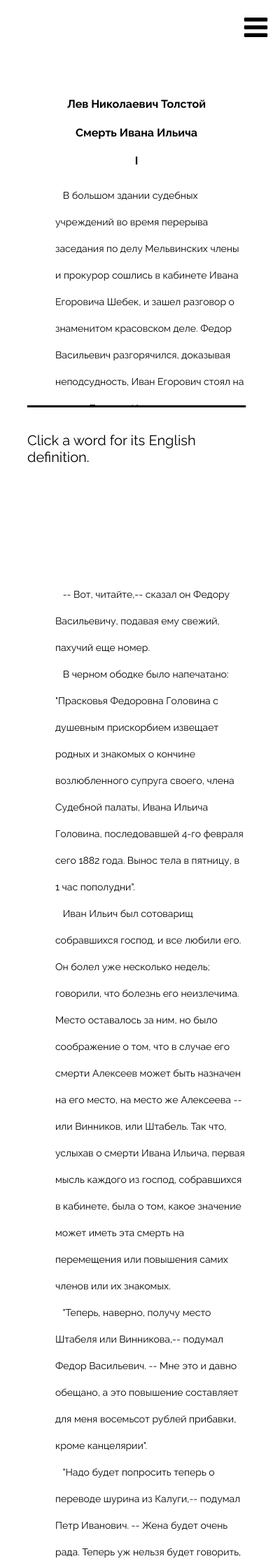
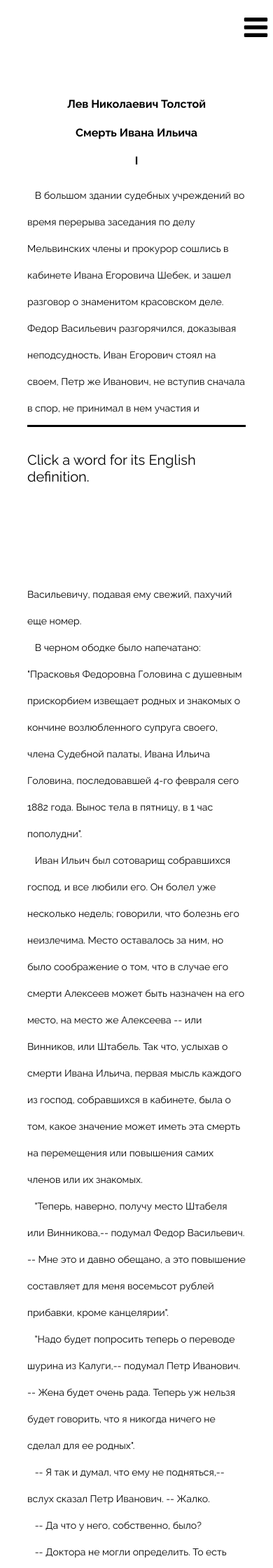
Before and after one commit to dbrosnan09/Russian-Classics-Translator, a Django app: page /dii/ in a window 390 px wide. Shown: the top 2240 px of the page at 70% size. Run offline with Django 3.2, Linux system fonts and the light colour scheme.

Commit message:
rt_frame for mobile styling, definition frame mobile sizing

```diff
--- a/rtblogs/templates/rtblogs/dii.html
+++ b/rtblogs/templates/rtblogs/dii.html
@@ -24,7 +24,7 @@
 }
 
 .rt_frame {
-height: 31vh;
+
     width: 80%;
     position: fixed;
     bottom: 0;
@@ -32,7 +32,8 @@
     border-top: 3px solid black;
     margin: auto;
     overflow-y:overlay;
-    min-height:234px;
+    height:234px;
+    max-height:50%;
 }
 
 
@@ -299,10 +300,21 @@
     font-size: 14px;
     line-height: 38px;
     font-family: 'Raleway';
+    margin-inline-start: 0px;
 }
 
 }
 
+
+@media screen and (max-height: 475px) {
+dd {
+    font-size: 14px;
+    line-height: 38px;
+    font-family: 'Raleway';
+    margin-inline-start: 0px;
+}
+
+}
 
 
 </style>
```
